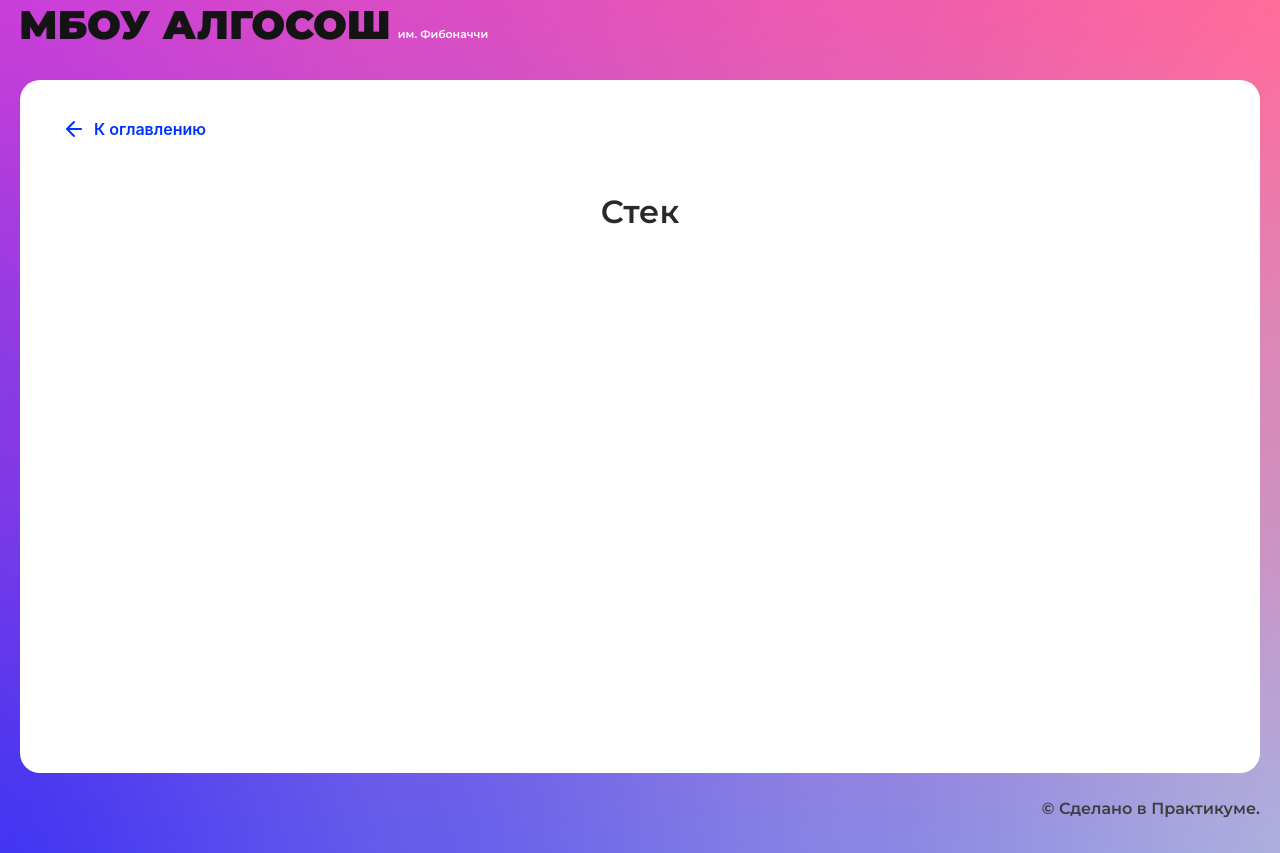
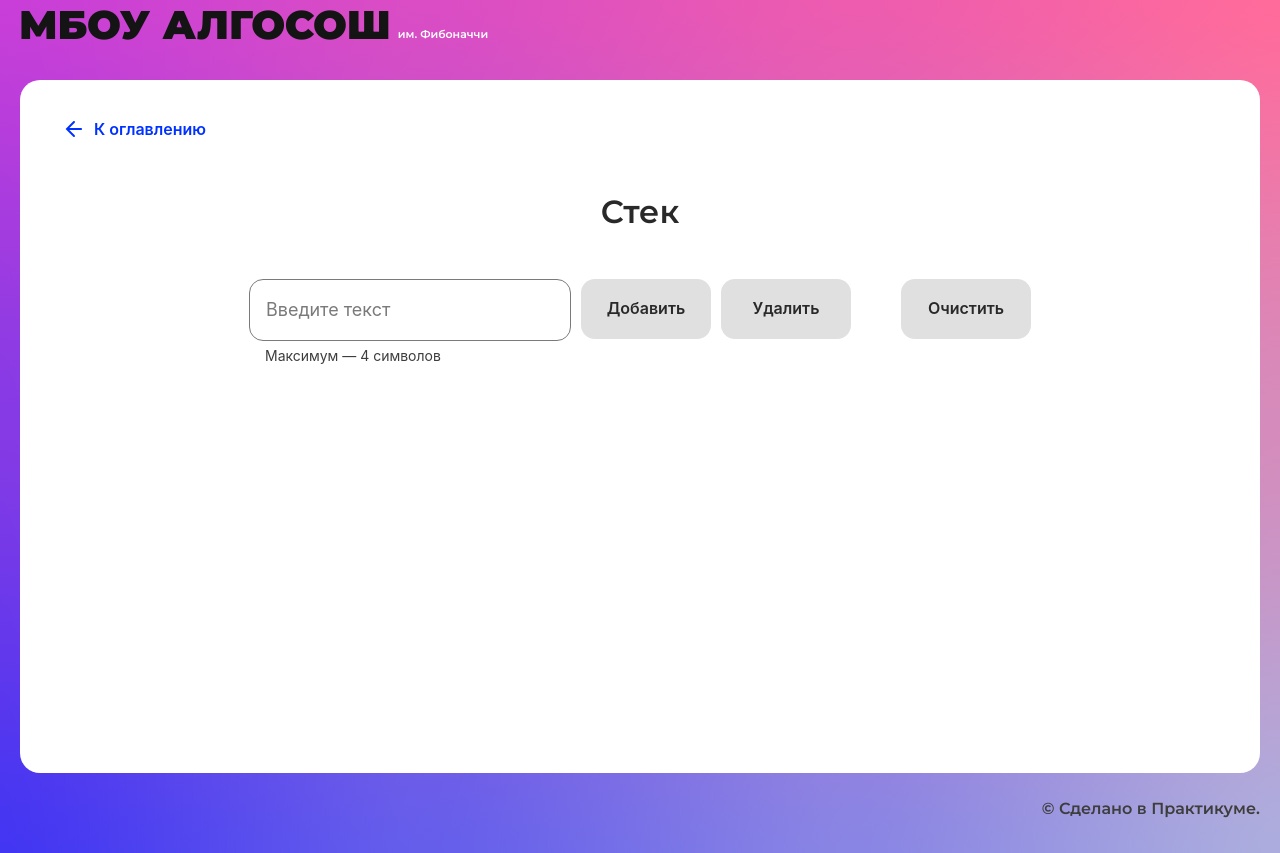
Before and after one commit to katkovatanya/algososh, a React (Create React App) app: page /stack in a window 1280 px wide. Built offline with nearby package versions, Linux system fonts and the light colour scheme.

Commit message:
feat: stack

```diff
--- /dev/null
+++ b/src/components/stack-page/Stack.ts
@@ -0,0 +1,33 @@
+type Stack<T> = {
+  push(value: T): void;
+  pop(): void;
+  clear(): void;
+  getElements(): T[];
+  getSize(): number;
+}
+
+export default class StackArr <T> implements Stack<T> {
+  head: number | null;
+  array: T[];
+
+  constructor() {
+      this.head = null;
+      this.array = [];
+  }
+  push(element: T) {
+    this.array.push(element);
+    this.head === null ? this.head = 0 : this.head++;
+  }
+  pop() {
+    this.array.pop();
+  }
+  clear() {
+    this.array = [];
+  }
+  getElements = () => {
+    return this.array;
+  }
+  getSize = () => {
+    return this.array.length;
+  }
+}
--- /dev/null
+++ b/src/components/stack-page/stack-page.module.css
@@ -0,0 +1,23 @@
+.form {
+  display: flex;
+  max-width: 829px;
+  margin: 0 auto;
+  column-gap: 50px;
+}
+
+.box {
+  display: flex;
+  column-gap: 10px;
+}
+
+.circles {
+  display: flex;
+  margin: 50px auto 0;
+  column-gap: 10px;
+}
+
+.page {
+  display: flex;
+  flex-direction: column;
+  justify-content: center;
+}
--- a/src/components/stack-page/stack-page.tsx
+++ b/src/components/stack-page/stack-page.tsx
@@ -1,10 +1,108 @@
-import React from "react";
+import React, { useState } from "react";
 import { SolutionLayout } from "../ui/solution-layout/solution-layout";
+import { Input } from "../ui/input/input";
+import { Button } from "../ui/button/button";
+import { Circle } from "../ui/circle/circle";
+import styles from "./stack-page.module.css";
+import StackArr from "./Stack";
+import { ElementStates } from "../../types/element-states";
 
 export const StackPage: React.FC = () => {
+  const [stack] = useState(() => new StackArr<string>());
+  const [input, setInput] = useState<string>("");
+  const [output, setOutput] = useState<string[]>([]);
+  const [isStarted, setIsStarted] = useState<"add" | "del" | "clear" | null>(
+    null
+  );
+  const [highlight, setHighlight] = useState<number | null>(null);
+
+  const onClickAdd = async () => {
+    if (input && input !== "") {
+      setIsStarted("add");
+      setHighlight(output.length);
+      stack.push(input);
+      setOutput([...stack.getElements()]);
+      setInput("");
+      await new Promise((resolve) => setTimeout(resolve, 500));
+      setHighlight(null);
+      setIsStarted(null);
+    }
+  };
+
+  const onClickDel = async () => {
+    if (output.length > 0) {
+      setIsStarted("del");
+      setHighlight(output.length - 1);
+      await new Promise((resolve) => setTimeout(resolve, 500));
+      setHighlight(null);
+      stack.pop();
+      setOutput([...stack.getElements()]);
+      setIsStarted(null);
+    }
+  };
+
+  const onClickClear = async () => {
+    setIsStarted("clear");
+    stack.clear();
+    setOutput([]);
+    await new Promise((resolve) => setTimeout(resolve, 500));
+    setIsStarted(null);
+  };
+
+  const onChangeInput = (e: React.ChangeEvent<HTMLInputElement>) => {
+    setInput(e.target.value);
+  };
+
   return (
     <SolutionLayout title="Стек">
-
+      <div className={styles.page}>
+        <form className={styles.form}>
+          <div className={styles.box}>
+            <Input
+              maxLength={4}
+              isLimitText={true}
+              value={input}
+              onChange={onChangeInput}
+            />
+            <Button
+              text="Добавить"
+              onClick={onClickAdd}
+              disabled={!input || input === ""}
+              isLoader={isStarted === "add"}
+            />
+            <Button
+              text="Удалить"
+              onClick={onClickDel}
+              disabled={output.length === 0}
+              isLoader={isStarted === "del"}
+            />
+          </div>
+          <Button
+            text="Очистить"
+            onClick={onClickClear}
+            disabled={output.length === 0}
+            isLoader={isStarted === "clear"}
+          />
+        </form>
+        <div className={styles.circles}>
+          {output &&
+            output.map((element, index) => {
+              return (
+                <Circle
+                  state={
+                    highlight === index
+                      ? ElementStates.Changing
+                      : ElementStates.Default
+                  }
+                  letter={element}
+                  key={index}
+                  index={index}
+                  head={index === output.length - 1 ? "top" : ""}
+                />
+              );
+            })}
+        </div>
+      </div>
     </SolutionLayout>
   );
 };
```
